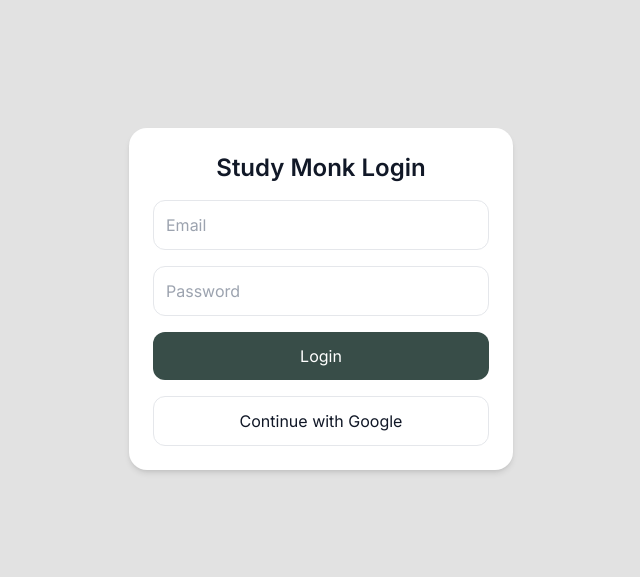
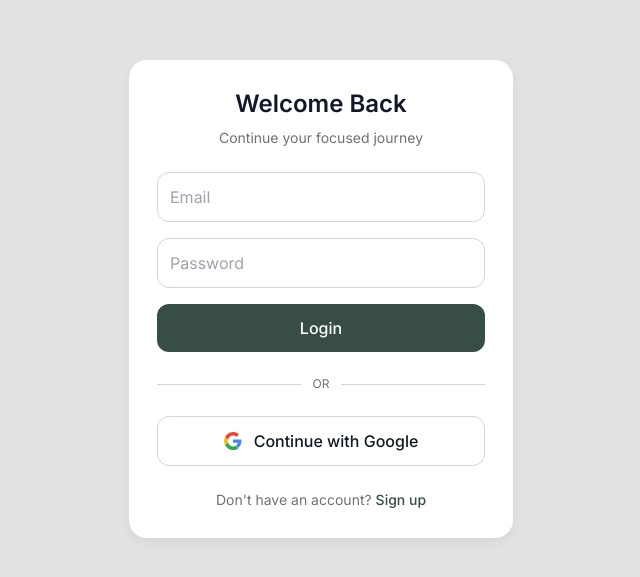
Before and after one commit to hetkeraliya/monkstudy, a Next.js app: page /login in a window 1280 px wide. Shown: the part 101-678 px from the top of the page, without its empty margins (319-959 px from the left). Built offline with nearby package versions, Linux system fonts and the light colour scheme; no server answers.

Commit message:
Update page.tsx

```diff
--- a/app/login/page.tsx
+++ b/app/login/page.tsx
@@ -1,4 +1,6 @@
 "use client";
+
+export const dynamic = "force-dynamic";
 
 import { useState } from "react";
 import { supabase } from "@/lib/supabase";
@@ -6,67 +8,142 @@ import { useRouter } from "next/navigation";
 
 export default function LoginPage() {
   const router = useRouter();
+
   const [email, setEmail] = useState("");
   const [password, setPassword] = useState("");
+  const [loading, setLoading] = useState(false);
   const [error, setError] = useState("");
 
-  const login = async (e: any) => {
+  const handleLogin = async (e: React.FormEvent) => {
     e.preventDefault();
     setError("");
+    setLoading(true);
 
     const { error } = await supabase.auth.signInWithPassword({
       email,
       password,
     });
 
-    if (error) setError(error.message);
-    else router.push("/");
+    setLoading(false);
+
+    if (error) {
+      setError(error.message);
+    } else {
+      router.push("/");
+    }
   };
 
-  const googleLogin = async () => {
+  const handleGoogleLogin = async () => {
     await supabase.auth.signInWithOAuth({
       provider: "google",
+      options: {
+        redirectTo: "https://monkstudy.vercel.app",
+      },
     });
   };
 
   return (
-    <div className="min-h-screen flex items-center justify-center bg-[#E2E2E2] p-4">
-      <div className="bg-white rounded-[18px] shadow-md p-6 w-full max-w-sm space-y-4">
-        <h1 className="text-2xl font-semibold text-center">
-          Study Monk Login
-        </h1>
+    <div className="min-h-screen flex items-center justify-center bg-[#E2E2E2] px-4">
 
-        {error && <p className="text-red-500 text-sm">{error}</p>}
+      <div className="bg-white w-full max-w-sm rounded-[18px] shadow-[0_4px_12px_rgba(0,0,0,0.05)] p-7 space-y-6">
 
-        <form onSubmit={login} className="space-y-4">
+        {/* Title */}
+        <div className="text-center space-y-2">
+          <h1 className="text-2xl font-semibold text-[#111827]">
+            Welcome Back
+          </h1>
+          <p className="text-sm text-[#6E7271]">
+            Continue your focused journey
+          </p>
+        </div>
+
+        {/* Error */}
+        {error && (
+          <p className="text-red-500 text-sm text-center">{error}</p>
+        )}
+
+        {/* Email Login */}
+        <form onSubmit={handleLogin} className="space-y-4">
+
           <input
             type="email"
             placeholder="Email"
-            className="w-full border rounded-xl p-3"
+            className="w-full border border-[#D8D4D5] rounded-xl p-3 focus:outline-none focus:ring-2 focus:ring-[#ACAD94]"
             value={email}
             onChange={(e) => setEmail(e.target.value)}
+            required
           />
 
           <input
             type="password"
             placeholder="Password"
-            className="w-full border rounded-xl p-3"
+            className="w-full border border-[#D8D4D5] rounded-xl p-3 focus:outline-none focus:ring-2 focus:ring-[#ACAD94]"
             value={password}
             onChange={(e) => setPassword(e.target.value)}
+            required
           />
 
-          <button className="w-full bg-[#384D48] text-white rounded-xl py-3">
-            Login
+          <button
+            type="submit"
+            disabled={loading}
+            className="w-full bg-[#384D48] text-white rounded-xl py-3 font-medium active:scale-95 transition disabled:opacity-50"
+          >
+            {loading ? "Signing in..." : "Login"}
           </button>
+
         </form>
 
+        {/* Divider */}
+        <div className="flex items-center gap-3">
+          <div className="flex-1 h-px bg-[#D8D4D5]" />
+          <span className="text-xs text-[#6E7271]">OR</span>
+          <div className="flex-1 h-px bg-[#D8D4D5]" />
+        </div>
+
+        {/* Google Button */}
         <button
-          onClick={googleLogin}
-          className="w-full border rounded-xl py-3"
+          onClick={handleGoogleLogin}
+          className="w-full flex items-center justify-center gap-3 border border-[#D8D4D5] rounded-xl py-3 font-medium active:scale-95 transition"
         >
+          {/* Google Logo SVG */}
+          <svg
+            width="18"
+            height="18"
+            viewBox="0 0 48 48"
+          >
+            <path
+              fill="#EA4335"
+              d="M24 9.5c3.54 0 6.71 1.22 9.21 3.6l6.86-6.86C35.65 2.4 30.2 0 24 0 14.64 0 6.73 5.82 2.7 14.09l8.01 6.22C12.82 14.14 17.99 9.5 24 9.5z"
+            />
+            <path
+              fill="#4285F4"
+              d="M46.5 24.5c0-1.64-.15-3.21-.43-4.73H24v9h12.73c-.55 2.96-2.22 5.47-4.73 7.14l7.27 5.65C43.87 37.36 46.5 31.43 46.5 24.5z"
+            />
+            <path
+              fill="#FBBC05"
+              d="M10.71 28.31a14.48 14.48 0 010-8.62L2.7 13.47a24.02 24.02 0 000 21.06l8.01-6.22z"
+            />
+            <path
+              fill="#34A853"
+              d="M24 48c6.2 0 11.4-2.05 15.2-5.58l-7.27-5.65c-2.02 1.36-4.6 2.16-7.93 2.16-6.01 0-11.18-4.64-13.29-10.81l-8.01 6.22C6.73 42.18 14.64 48 24 48z"
+            />
+          </svg>
+
           Continue with Google
         </button>
+
+        {/* Signup Link */}
+        <p className="text-sm text-center text-[#6E7271]">
+          Don't have an account?{" "}
+          <span
+            onClick={() => router.push("/register")}
+            className="text-[#384D48] font-medium cursor-pointer"
+          >
+            Sign up
+          </span>
+        </p>
+
       </div>
     </div>
   );
-}
+        }
```
